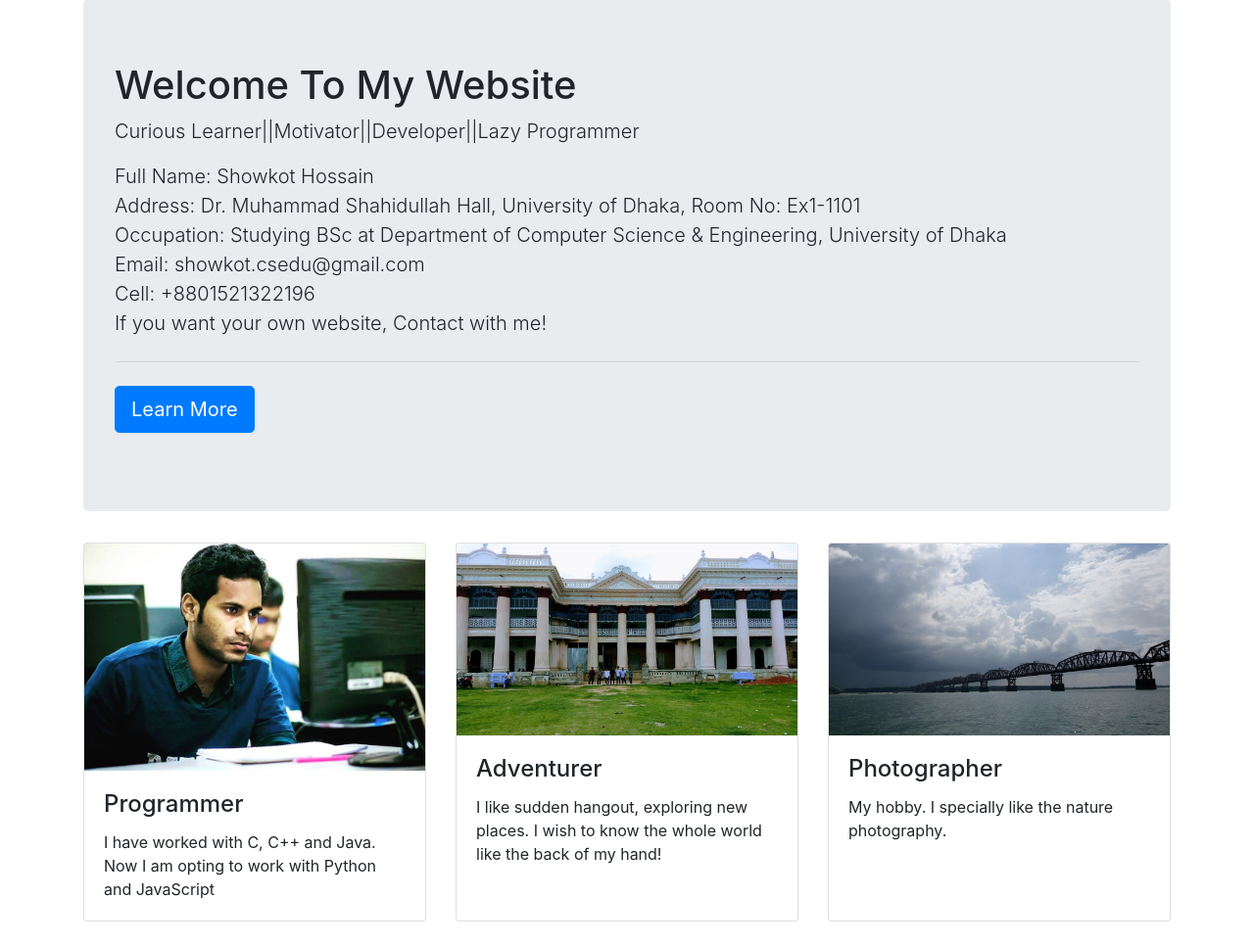
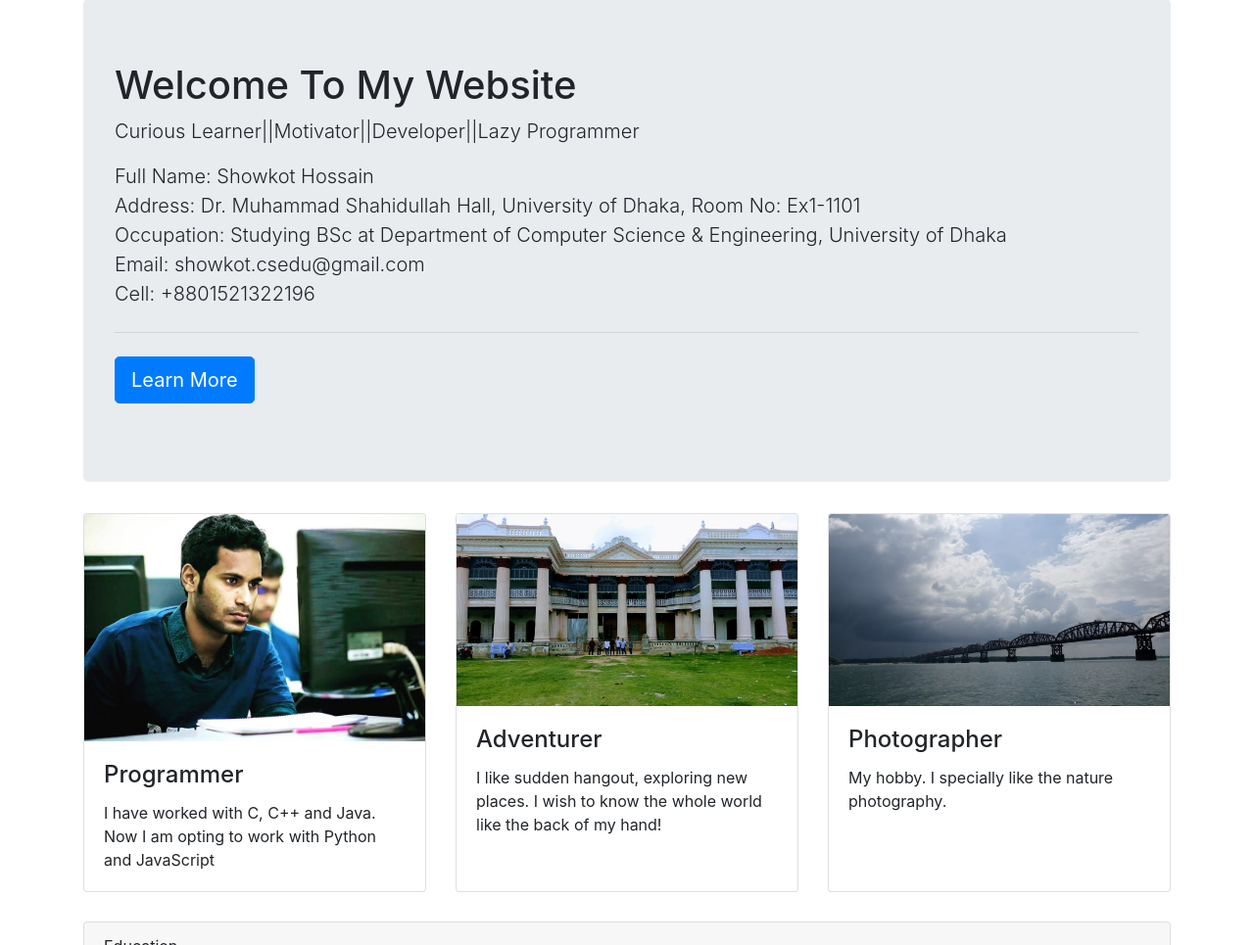
Before and after one commit to showkoth/mysite, a plain HTML site: page index.html in a window 1280 px wide. Shown: the part 1047-2012 px from the top of the page at 98% size. Drawn offline with nearby package versions, Linux system fonts and the light colour scheme.

Commit message:
Update index.html

```diff
--- a/index.html
+++ b/index.html
@@ -71,7 +71,7 @@
         <div class="jumbotron">
             <h1 class="display-5">Welcome To My Website</h1>
             <p class="lead">Curious Learner||Motivator||Developer||Lazy Programmer</p>
-	    <p class="lead">Full Name: Showkot Hossain<br>Address: Dr. Muhammad Shahidullah Hall, University of Dhaka, Room No: Ex1-1101 <br>Occupation: Studying BSc at Department of Computer Science & Engineering, University of Dhaka <br>Email: showkot.csedu@gmail.com <br> Cell: +8801521322196 <br> If you want your own website, Contact with me!
+	    <p class="lead">Full Name: Showkot Hossain<br>Address: Dr. Muhammad Shahidullah Hall, University of Dhaka, Room No: Ex1-1101 <br>Occupation: Studying BSc at Department of Computer Science & Engineering, University of Dhaka <br>Email: showkot.csedu@gmail.com <br> Cell: +8801521322196
 </p>
             <hr class="my-4">
             <p class="lead">
```
